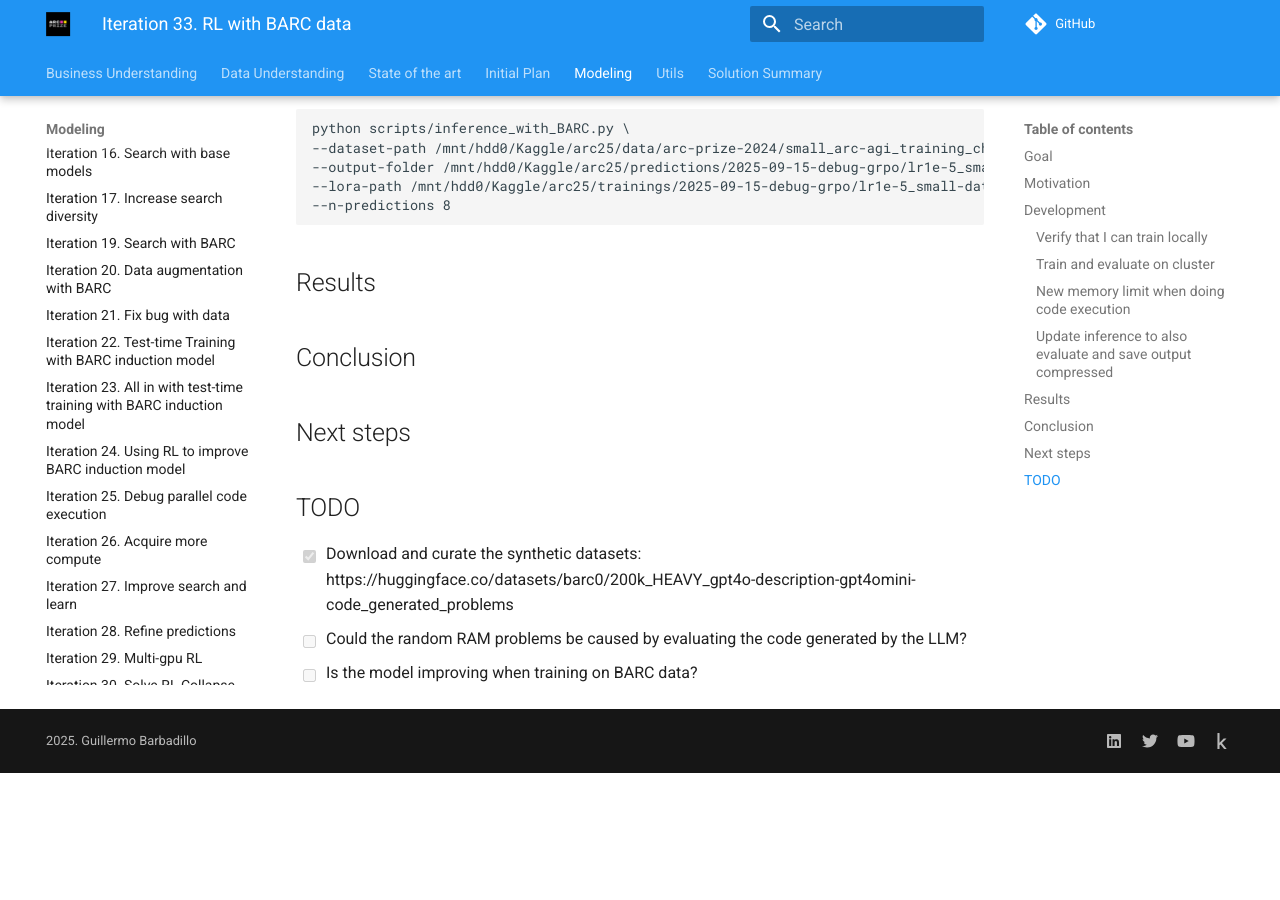
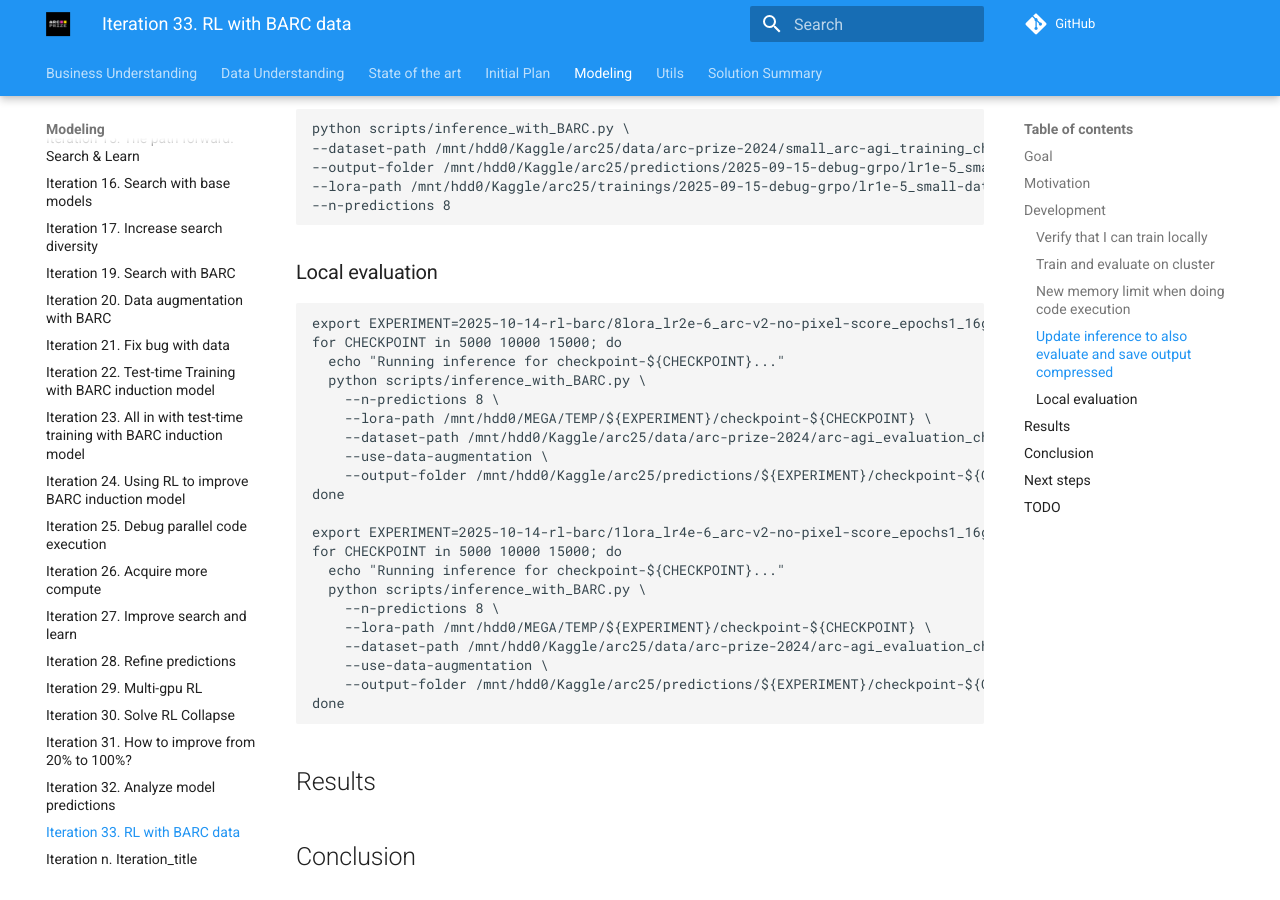
Before and after one commit to ironbar/arc25, an MkDocs documentation site: the page built from docs/modeling/Iteration_33_rl_barc.md, in a window 1280 px wide and 900 px high, scrolled down 3138 px. Built offline with MkDocs 1.6.1 and Material for MkDocs 9.7.7, drawn with Linux system fonts in a browser that asks for light colours; comment, search, counter and statistics services are not loaded; before the commit the page ends 3911 px from its top, so only the background shows below that.

Commit message:
added command to do local evaluation

````diff
--- a/docs/modeling/Iteration_33_rl_barc.md
+++ b/docs/modeling/Iteration_33_rl_barc.md
@@ -165,6 +165,32 @@ python scripts/inference_with_BARC.py \
 --n-predictions 8
 ```
 
+### Local evaluation
+
+```bash
+export EXPERIMENT=2025-10-14-rl-barc/8lora_lr2e-6_arc-v2-no-pixel-score_epochs1_16gen_2accum-steps_repetition-penalty-1.02_masked-truncate_unquantized_beta0.01
+for CHECKPOINT in 5000 10000 15000; do
+  echo "Running inference for checkpoint-${CHECKPOINT}..."
+  python scripts/inference_with_BARC.py \
+    --n-predictions 8 \
+    --lora-path /mnt/hdd0/MEGA/TEMP/${EXPERIMENT}/checkpoint-${CHECKPOINT} \
+    --dataset-path /mnt/hdd0/Kaggle/arc25/data/arc-prize-2024/arc-agi_evaluation_challenges.json \
+    --use-data-augmentation \
+    --output-folder /mnt/hdd0/Kaggle/arc25/predictions/${EXPERIMENT}/checkpoint-${CHECKPOINT}/evaluation
+done
+
+export EXPERIMENT=2025-10-14-rl-barc/1lora_lr4e-6_arc-v2-no-pixel-score_epochs1_16gen_2accum-steps_repetition-penalty-1.02_masked-truncate_unquantized_beta0.01
+for CHECKPOINT in 5000 10000 15000; do
+  echo "Running inference for checkpoint-${CHECKPOINT}..."
+  python scripts/inference_with_BARC.py \
+    --n-predictions 8 \
+    --lora-path /mnt/hdd0/MEGA/TEMP/${EXPERIMENT}/checkpoint-${CHECKPOINT} \
+    --dataset-path /mnt/hdd0/Kaggle/arc25/data/arc-prize-2024/arc-agi_evaluation_challenges.json \
+    --use-data-augmentation \
+    --output-folder /mnt/hdd0/Kaggle/arc25/predictions/${EXPERIMENT}/checkpoint-${CHECKPOINT}/evaluation
+done
+```
+
 ## Results
 
 ## Conclusion
````
